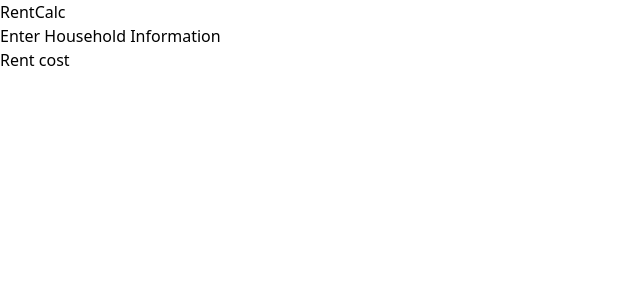
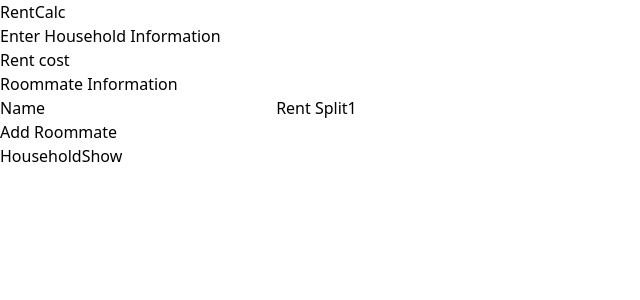
Before and after one commit to brianslab/rentcalc, a Next.js app: page / in a window 1280 px wide. Shown: the top 300 px of the page, without its empty margins (0-640 px from the left). Built offline with nearby package versions, Linux system fonts and the light colour scheme.

Commit message:
save roomates to store

```diff
--- a/components/HouseholdForm.tsx
+++ b/components/HouseholdForm.tsx
@@ -1,25 +1,60 @@
-import { ChangeEvent } from 'react';
+import { ChangeEvent, FormEvent } from 'react';
 import { useDispatch, useSelector } from 'react-redux';
-import { RootState, setRent } from '../store';
+import {
+  addRoommate,
+  changeRoommateName,
+  changeRoommateRentSplit,
+  setRent,
+} from '../store';
+import { RootState, Roommate } from '../store/types';
 
 function HouseholdForm() {
   const dispatch = useDispatch();
   const rent = useSelector<RootState, number>((state) => {
     return state.household.rent;
   });
+  const { name, rentSplit } = useSelector<RootState, Roommate>((state) => {
+    return state.roommate;
+  });
 
   const handleRentChange = (event: ChangeEvent<HTMLInputElement>) => {
-    const rentCost = parseInt(event.target.value) || 0;
-    dispatch(setRent(rentCost));
+    dispatch(setRent(parseInt(event.target.value) || 0));
+  };
+  const handleNameChange = (event: ChangeEvent<HTMLInputElement>) => {
+    dispatch(changeRoommateName(event.target.value));
+  };
+  const handleRentSplitChange = (event: ChangeEvent<HTMLInputElement>) => {
+    dispatch(changeRoommateRentSplit(parseFloat(event.target.value) || 0));
+  };
+  const handleSubmit = (event: FormEvent<HTMLFormElement>) => {
+    event.preventDefault();
+    dispatch(addRoommate({ name, rentSplit, owes: {} }));
   };
 
   return (
     <div>
       <h4>Enter Household Information</h4>
-      <form>
+      <form onSubmit={handleSubmit}>
         <div>
           <label>Rent cost</label>
           <input value={rent || ''} onChange={handleRentChange} type='number' />
+        </div>
+        <div>
+          <label>Roommate Information</label>
+          <div>
+            <label>Name</label>
+            <input value={name || ''} onChange={handleNameChange} />
+            <label>Rent Split</label>
+            <input
+              value={rentSplit || 0}
+              onChange={handleRentSplitChange}
+              type='number'
+              step='0.01'
+            />
+          </div>
+        </div>
+        <div>
+          <button>Add Roommate</button>
         </div>
       </form>
     </div>
--- /dev/null
+++ b/components/HouseholdShow.tsx
@@ -0,0 +1,14 @@
+import { useSelector } from 'react-redux';
+import { Roommate, RootState } from '../store/types';
+
+function HouseholdShow() {
+  const roommates = useSelector<RootState, Roommate[]>((state) => {
+    return state.household.roommates;
+  });
+
+  console.log(roommates);
+
+  return <div>HouseholdShow</div>;
+}
+
+export default HouseholdShow;
--- a/pages/index.tsx
+++ b/pages/index.tsx
@@ -1,5 +1,6 @@
 import Head from 'next/head';
 import HouseholdForm from '../components/HouseholdForm';
+import HouseholdShow from '../components/HouseholdShow';
 
 export default function Home() {
   return (
@@ -12,6 +13,7 @@ export default function Home() {
       </Head>
       <h1>RentCalc</h1>
       <HouseholdForm />
+      <HouseholdShow />
     </>
   );
 }
--- a/store/slices/householdSlice.ts
+++ b/store/slices/householdSlice.ts
@@ -17,7 +17,6 @@ const householdSlice = createSlice({
     },
     addRoommate(state, action: AddRoommateAction) {
       state.roommates.push({
-        id: String.fromCharCode(65 + state.roommates.length - 1),
         name: action.payload.name,
         rentSplit: action.payload.rentSplit,
         owes: action.payload.owes,
```
Also changed, not shown: store/index.ts (+0 -8 lines), store/types.ts (+7 -1 lines).
